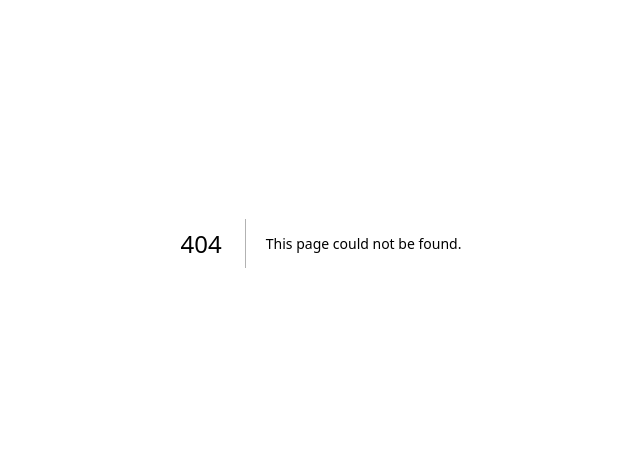
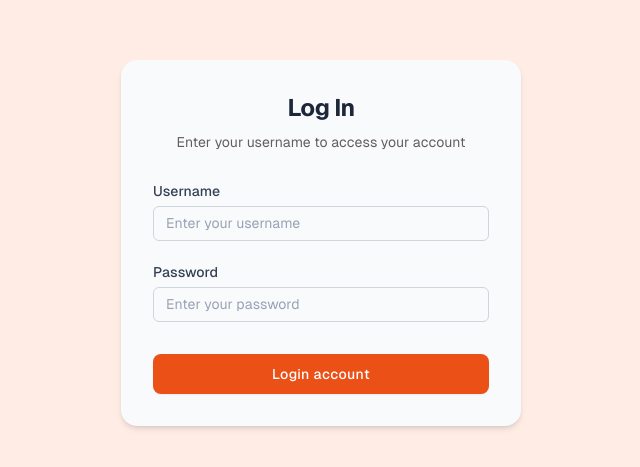
Before and after one commit to kurniad-sign/fe-assessment, a Next.js app: page /login in a window 1280 px wide. Before the commit this address had no page. Shown: the part 157-624 px from the top of the page, without its empty margins (319-959 px from the left). Built offline with nearby package versions, Linux system fonts and the light colour scheme.

Commit message:
feat: add ui auth page

```diff
--- /dev/null
+++ b/src/app/(route)/(auth)/login/page.tsx
@@ -0,0 +1,41 @@
+import { Button, Heading, Input, Text } from '@/components/atom';
+
+export default function LoginPage() {
+  return (
+    <main className="flex h-screen flex-auto items-center justify-center bg-primary-50">
+      <div className="min-w-[25rem] space-y-8 rounded-2xl bg-grey-50 shadow-md">
+        <div className="flex flex-col p-8 pb-0">
+          <Heading
+            component="h1"
+            variant="title-4"
+            weight="bold"
+            align="center"
+            className="mb-2"
+          >
+            Log In
+          </Heading>
+          <Text size="small" align="center" className="text-office-brown-700">
+            Enter your username to access your account
+          </Text>
+        </div>
+        <div className="flex flex-col gap-6 px-8">
+          <Input
+            label="Username"
+            type="text"
+            placeholder="Enter your username"
+          />
+          <Input
+            label="Password"
+            type="password"
+            placeholder="Enter your password"
+          />
+        </div>
+        <div className="px-8 pb-8">
+          <Button block color="primary">
+            Login account
+          </Button>
+        </div>
+      </div>
+    </main>
+  );
+}
--- a/src/app/(route)/layout.tsx
+++ b/src/app/(route)/layout.tsx
@@ -10,5 +10,5 @@ export default function DashboardLayout({
 }: {
   children: React.ReactNode;
 }) {
-  return <main className="flex-auto">{children}</main>;
+  return <>{children}</>;
 }
```
